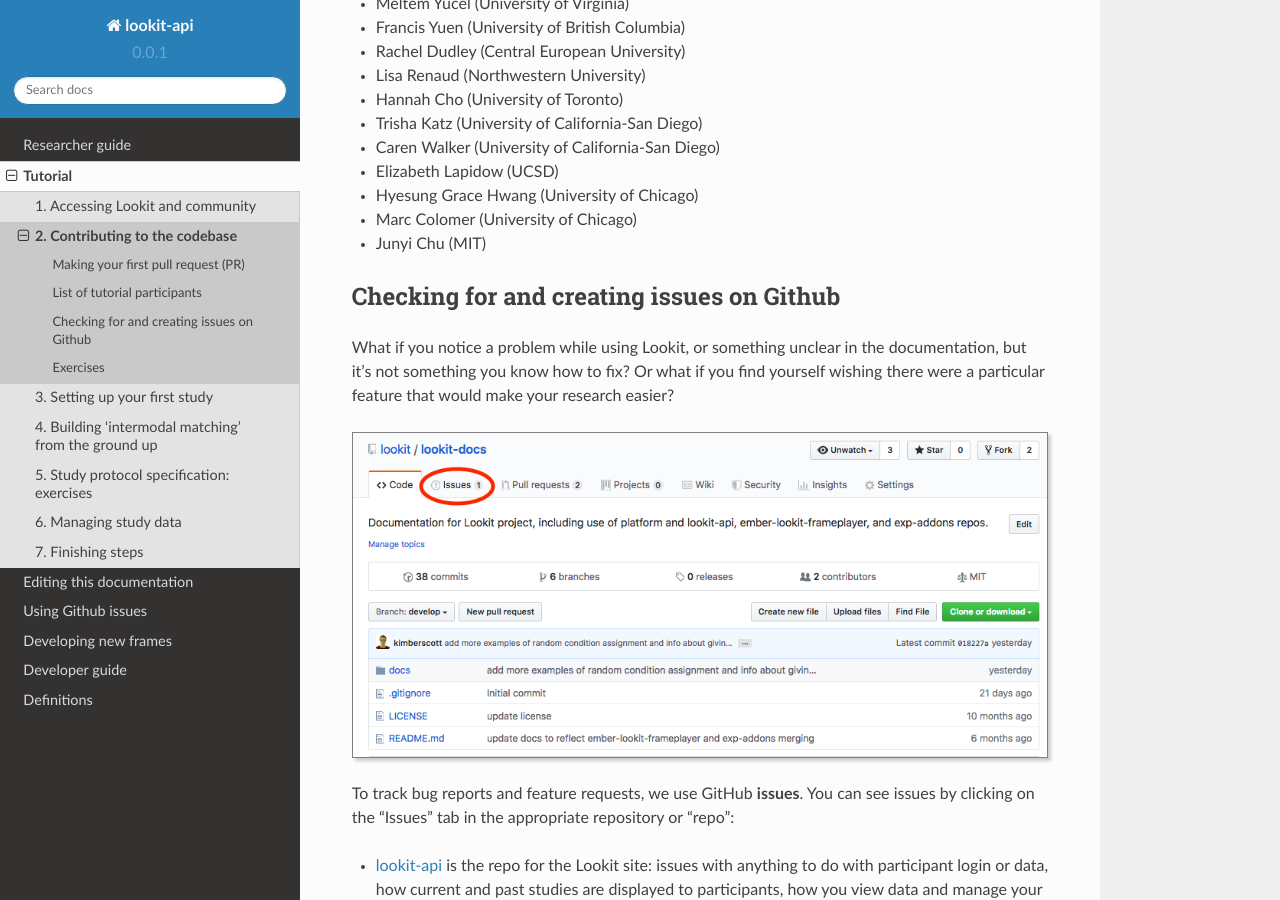
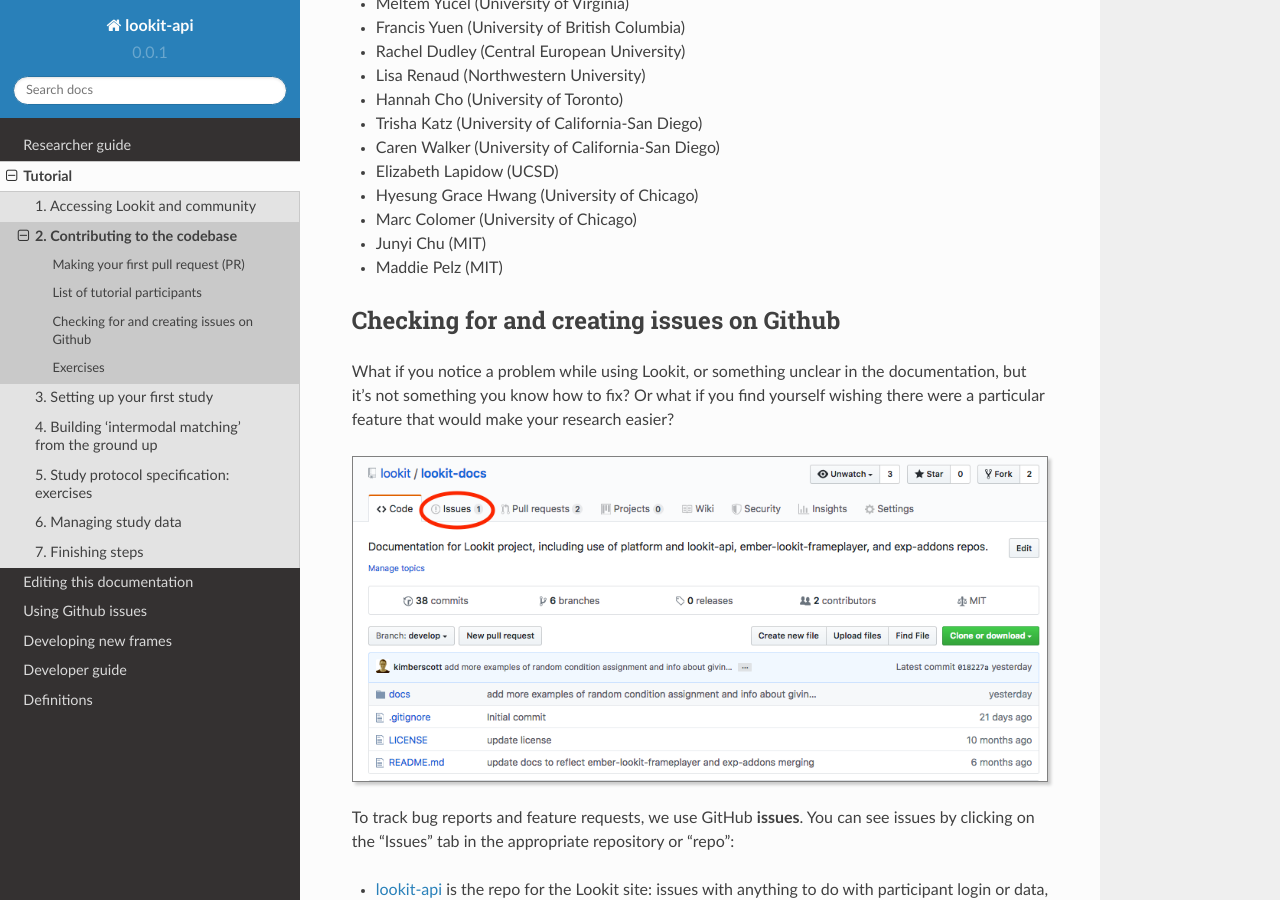
Before and after one commit to lookit/lookit-docs, a Sphinx documentation site: the page built from docs/source/tutorial-contributing.rst, in a window 1280 px wide and 900 px high, scrolled down 3877 px. Built offline with Sphinx 7.4.7 and the Read the Docs theme 2.0.0, drawn with Linux system fonts in a browser that asks for light colours.

Commit message:
added Maddie Pelz to participant list

```diff
--- a/docs/source/tutorial-contributing.rst
+++ b/docs/source/tutorial-contributing.rst
@@ -78,6 +78,7 @@
 - Hyesung Grace Hwang (University of Chicago)
 - Marc Colomer (University of Chicago)
 - Junyi Chu (MIT)
+- Maddie Pelz (MIT)
 
 .. _Github issues overview:
 
```
